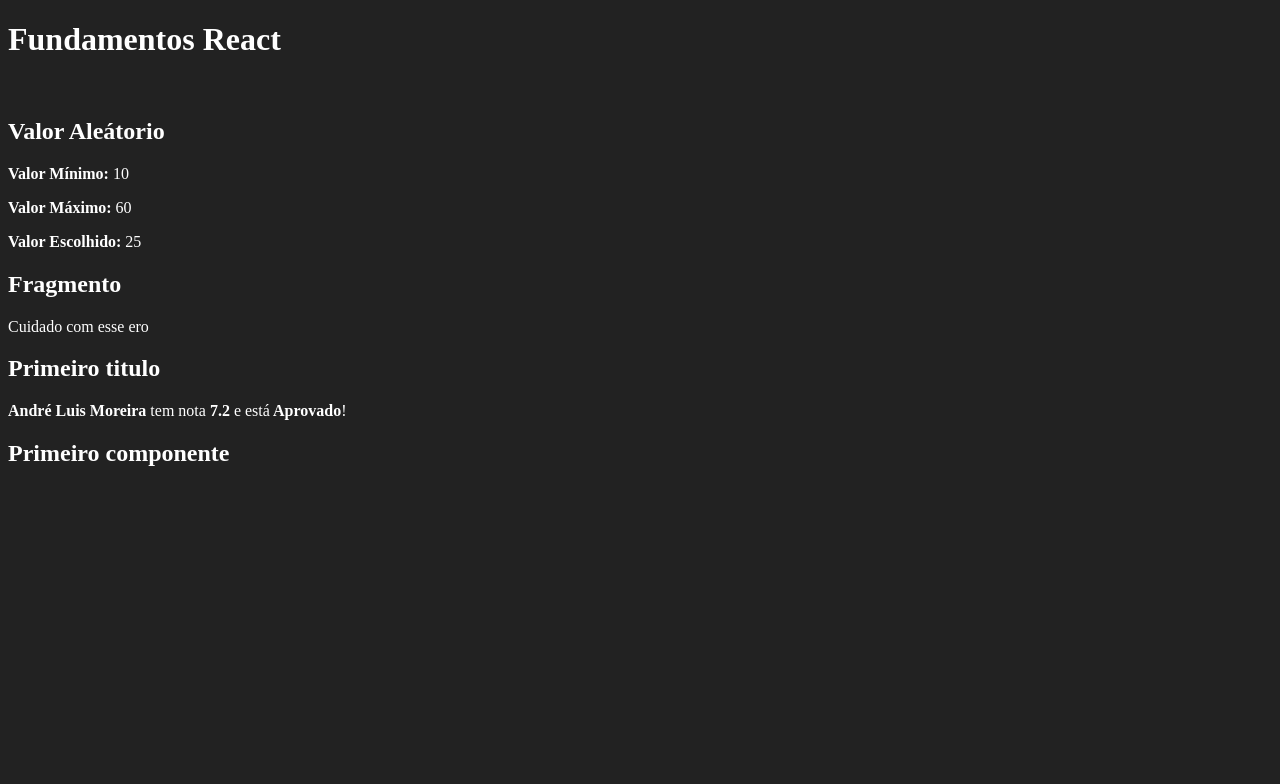
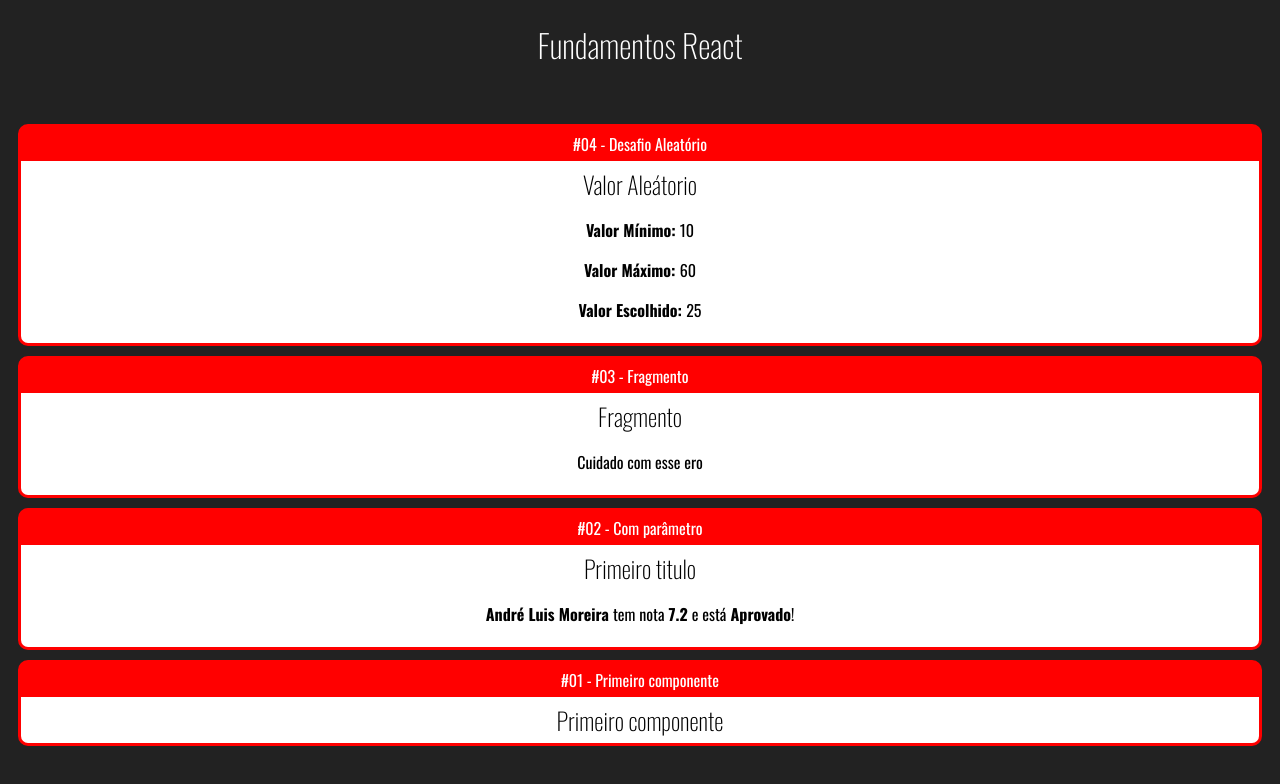
Before and after one commit to andremoreirasmo/studying-react, a React (Create React App) app in the folder grounds-reaction/: page / in a window 1280 px wide. Shown: the top 784 px of the page. Built offline with nearby package versions, Linux system fonts and the light colour scheme.

Commit message:
Added card component

```diff
--- a/grounds-reaction/public/index.html
+++ b/grounds-reaction/public/index.html
@@ -11,6 +11,7 @@
     />
     <link rel="apple-touch-icon" href="%PUBLIC_URL%/logo192.png" />
     <link rel="manifest" href="%PUBLIC_URL%/manifest.json" />
+    <link href="https://fonts.googleapis.com/css2?family=Oswald:wght@200;400;500;600;700&display=swap" rel="stylesheet">
     <title>React App</title>
   </head>
   <body>
--- a/grounds-reaction/src/App.jsx
+++ b/grounds-reaction/src/App.jsx
@@ -4,18 +4,31 @@
 import WithParameter from './components/basic/WithParameter'
 import Fragment from './components/basic/Fragment'
 import Random from './components/basic/Random'
+import Card from './components/layout/Card'
 
 export default () => (
     <div id="app">
         <h1>Fundamentos React</h1>
         <br></br>
-        <Random min={10} max ={60}/>
+
+        <Card title="#04 - Desafio Aleatório" >
+            <Random min={10} max={60} />
+        </Card>
+
+        <Card title="#03 - Fragmento">
             <Fragment></Fragment>
+        </Card>
+
+        <Card title="#02 - Com parâmetro">
             <WithParameter
                 title="Primeiro titulo"
                 student="André Luis Moreira"
                 score={7.2}
             />
+        </Card>
+
+        <Card title="#01 - Primeiro componente">
             <First></First>
+        </Card>
     </div>
 )
--- /dev/null
+++ b/grounds-reaction/src/components/layout/Card.css
@@ -0,0 +1,19 @@
+.Card{
+    background-color: red;
+    border: 3px solid red;
+    border-radius: 10px;
+    overflow: hidden;
+    margin: 10px;
+}
+
+.Card .Title {
+    padding: 5px 0px;
+    display: flex;
+    justify-content: center;
+}
+
+.Card .Content {
+    background-color: #fff;
+    color: #000;
+    padding: 5px;
+}
--- /dev/null
+++ b/grounds-reaction/src/components/layout/Card.js
@@ -0,0 +1,13 @@
+import './Card.css'
+import React from 'react'
+
+export default props => {
+    return (
+        <div className="Card">
+            <div className="Title">{props.title}</div>
+            <div className="Content">
+                {props.children}
+            </div>
+        </div>
+    )
+}
--- a/grounds-reaction/src/index.css
+++ b/grounds-reaction/src/index.css
@@ -1,4 +1,14 @@
 body {
+    font-family: Oswald;
     background-color: #222;
     color: #ffffff;
+    text-align: center;
 }
+
+h1, h2, h3 {
+    font-weight: 200;
+}
+
+h2, h3 {
+    margin: 0;
+}
```
Lines whose indentation alone changed are shown as unchanged.
